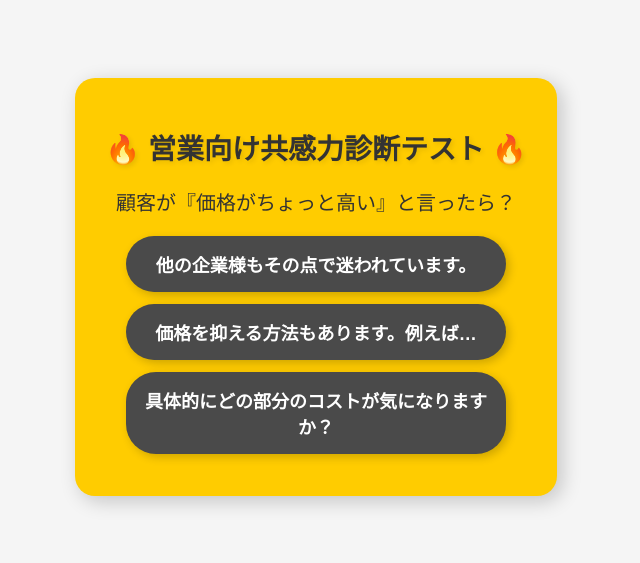
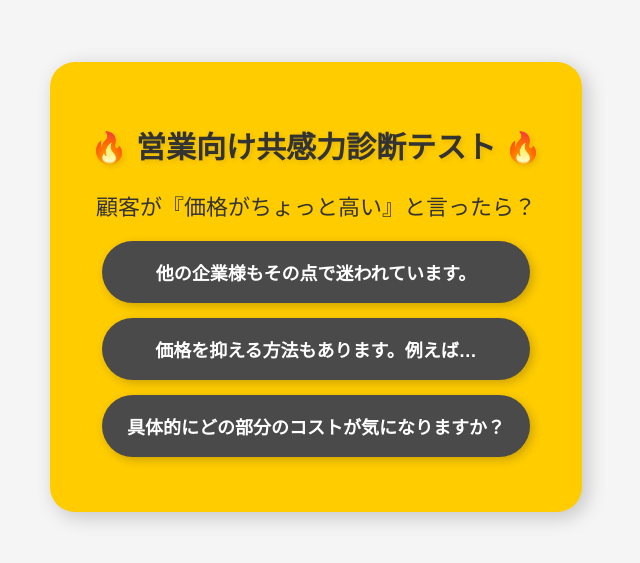
Before and after one commit to yukiko8888/sales-empathy-test, a React (Create React App) app: page / in a window 1280 px wide. Shown: the part 113-676 px from the top of the page, without its empty margins (324-964 px from the left). Built offline with nearby package versions, Linux system fonts and the light colour scheme.

Commit message:
診断ボックスの横幅を広げて調整

```diff
--- a/src/components/EmpathyTest.css
+++ b/src/components/EmpathyTest.css
@@ -1,8 +1,8 @@
-/* 📌 ページ全体の背景を明るいグレーに */
+/* 📌 ページ全体の背景を明るいグレー */
 body {
   background: #f5f5f5; /* 明るいグレー */
-  color: #333333; /* ダークグレー */
-  font-family: "Poppins", sans-serif; /* Googleフォントで柔らかい雰囲気 */
+  color: #333333;
+  font-family: "Poppins", sans-serif;
   display: flex;
   justify-content: center;
   align-items: center;
@@ -10,43 +10,43 @@ body {
   margin: 0;
 }
 
-/* 📌 診断テストのボックス */
+/* 📌 診断テストのボックス（横幅を800pxに拡大） */
 .container {
-  max-width: 600px;
+  max-width: 800px; /* ここを広げる */
   margin: 50px auto;
-  padding: 30px;
-  background: #ffcc00; /* 黄色で目立たせる */
-  border-radius: 20px;
-  box-shadow: 5px 5px 20px rgba(0, 0, 0, 0.2); /* ソフトな影 */
+  padding: 40px;
+  background: #ffcc00;
+  border-radius: 25px;
+  box-shadow: 5px 5px 20px rgba(0, 0, 0, 0.2);
   text-align: center;
-  color: #333333; /* 文字は濃いグレー */
+  color: #333333;
 }
 
 /* 📌 タイトル */
 h1 {
-  font-size: 28px;
+  font-size: 30px;
   font-weight: bold;
-  color: #333333; /* 濃いグレーで統一 */
+  color: #333333;
   text-shadow: 2px 2px 5px rgba(0, 0, 0, 0.1);
 }
 
 /* 📌 質問 */
 .question {
-  font-size: 20px;
+  font-size: 22px;
   margin-bottom: 20px;
 }
 
-/* 📌 ボタンデザイン */
+/* 📌 ボタンのデザイン（横幅を広げる） */
 button {
   display: block;
-  width: 90%;
-  padding: 15px;
-  margin: 12px auto;
+  width: 95%; /* 横幅を少し広げる */
+  padding: 18px;
+  margin: 15px auto;
   font-size: 18px;
   border: none;
-  border-radius: 30px;
-  background: #4a4a4a; /* 濃いグレー */
-  color: #ffffff; /* 文字は白 */
+  border-radius: 35px;
+  background: #4a4a4a;
+  color: #ffffff;
   font-weight: bold;
   cursor: pointer;
   transition: all 0.3s ease-in-out;
@@ -56,12 +56,12 @@ button {
 /* 📌 ボタンのホバーエフェクト */
 button:hover {
   transform: scale(1.05);
-  background: #666666; /* ホバー時は少し明るいグレー */
+  background: #666666;
 }
 
 /* 📌 診断結果のデザイン */
 .result {
-  font-size: 22px;
+  font-size: 24px;
   font-weight: bold;
   margin-top: 25px;
   color: #333333;
```
